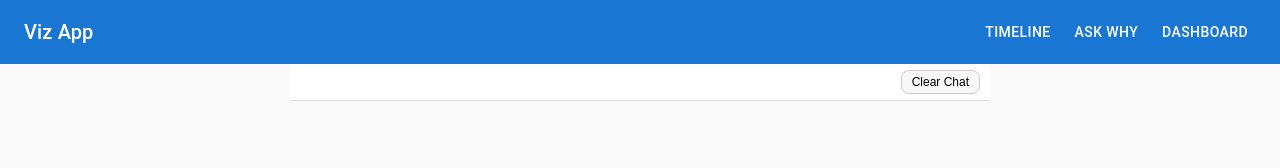
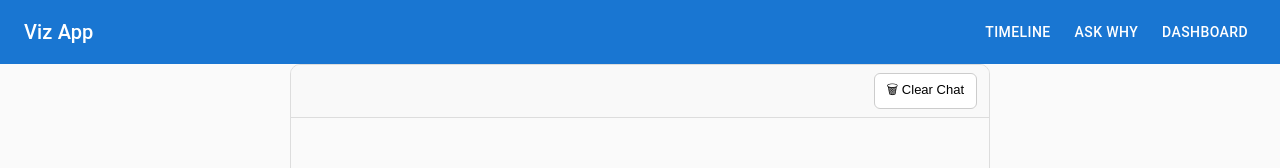
Before and after one commit to PranjalChoubay/visualization-app, a React (Vite) app: page /why in a window 1280 px wide. Shown: the top 168 px of the page. Built offline with nearby package versions, Linux system fonts and the light colour scheme.

Commit message:
button to clear chats

```diff
--- a/src/pages/AskWhy.jsx
+++ b/src/pages/AskWhy.jsx
@@ -45,7 +45,6 @@ export default function AskWhy() {
         {
           role: "ai",
           text: data.answer || "No answer found.",
-          // keep this for backward compatibility, but we won't render it at the end
           context: data.past_context || [],
         },
       ]);
@@ -75,30 +74,40 @@ export default function AskWhy() {
         height: "calc(100vh - 64px)",
         maxWidth: 700,
         margin: "auto",
+        border: "1px solid #ddd",
+        borderRadius: "10px",
+        overflow: "hidden",
       }}
     >
-      {/* ✅ Clear Chat button added here */}
+      {/* ✅ Clear Chat button always visible */}
       <div
         style={{
           display: "flex",
           justifyContent: "flex-end",
-          padding: "6px 10px",
+          padding: "8px 12px",
           borderBottom: "1px solid #ddd",
-          background: "#fff",
+          background: "#f9f9f9",
         }}
       >
         <button
           onClick={clearChat}
           style={{
-            padding: "4px 10px",
-            fontSize: "12px",
+            padding: "6px 12px",
+            fontSize: "13px",
             border: "1px solid #ccc",
-            borderRadius: "8px",
+            borderRadius: "6px",
             cursor: "pointer",
-            background: "#f8f8f8",
+            background: "#fff",
+            transition: "all 0.2s ease",
           }}
+          onMouseOver={(e) =>
+            (e.target.style.background = "#f0f0f0")
+          }
+          onMouseOut={(e) =>
+            (e.target.style.background = "#fff")
+          }
         >
-          Clear Chat
+          🗑 Clear Chat
         </button>
       </div>
 
@@ -202,7 +211,6 @@ function parsePastContextSegments(text) {
     const start = match.index;
     const end = re.lastIndex;
 
-    // leading plain text (before this context block)
     if (start > lastIndex) {
       segments.push({
         type: "text",
@@ -210,7 +218,6 @@ function parsePastContextSegments(text) {
       });
     }
 
-    // the context content (without the tags)
     segments.push({
       type: "context",
       content: (match[1] || "").trim(),
@@ -219,7 +226,6 @@ function parsePastContextSegments(text) {
     lastIndex = end;
   }
 
-  // trailing plain text (after last context block)
   if (lastIndex < text.length) {
     segments.push({
       type: "text",
@@ -227,7 +233,6 @@ function parsePastContextSegments(text) {
     });
   }
 
-  // If there were no tags at all, return a single text segment
   if (segments.length === 0) {
     return [{ type: "text", content: text }];
   }
@@ -252,7 +257,7 @@ function RichAIMessage({ text }) {
   );
 }
 
-/** Styled inline box for past context (black outline, title at top) */
+/** Styled inline box for past context */
 function PastContextBox({ content }) {
   return (
     <div
@@ -270,7 +275,6 @@ function PastContextBox({ content }) {
           fontSize: "12px",
           fontWeight: 700,
           marginBottom: "6px",
-          textTransform: "none",
           color: "#000",
         }}
       >
```
